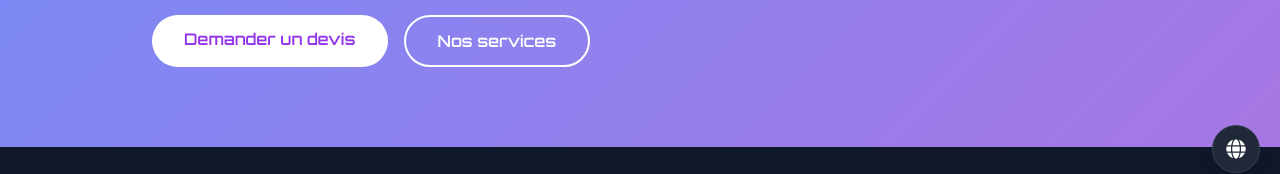
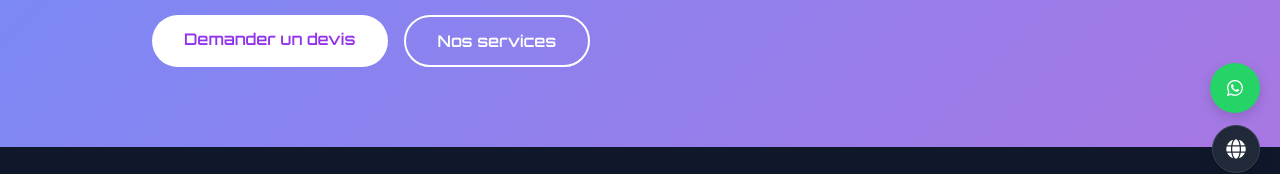
Before and after one commit to monkamherman/innoving-stack, a React (Vite) app: page / in a window 1280 px wide. Shown: the part 547-721 px from the top of the page. Built offline with nearby package versions, Linux system fonts and the light colour scheme.

Commit message:
version 9

```diff
--- a/src/globals.css
+++ b/src/globals.css
@@ -5,6 +5,7 @@ body {
   font-family: 'Poppins', sans-serif;
   scroll-behavior: smooth;
   transition: all 0.5s ease;
+  overflow-x: hidden;
 }
 
 .futurist-font {
@@ -125,7 +126,32 @@ body {
   right: 20px;
   z-index: 1000;
 }
+.whatsapp {
+  position: fixed;
+  bottom: 140px;
+  right: 20px;
+  z-index: 1000;
+}
+.whatsapp-button {
+  /* position: fixed;
+  bottom: 24px;
+  right: 24px; */
+  background: #25D366;
+  color: white;
+  border-radius: 50%;
+  width: 50px;
+  height: 50px;
+  display: flex;
+  align-items: center;
+  justify-content: center;
+  box-shadow: 0 4px 12px rgba(0,0,0,0.15);
+  transition: all 0.3s ease;
+}
 
+.whatsapp-button:hover {
+  background: #128C7E;
+  transform: scale(1.1);
+}
 /* Responsive Adjustments */
 @media (max-width: 768px) {
   .timeline-item::before {
--- a/src/layouts/footer/Footer.tsx
+++ b/src/layouts/footer/Footer.tsx
@@ -4,6 +4,7 @@ import { useLanguage} from '@/contexts/LanguageContext';
 import  {useTheme} from '@/contexts/ThemeContext'
 import ThemeSelector from '@/layouts/footer/ThemeSelector';
 import LanguageSelector from './LanguageSelector';
+import Whatsapp from './Whatsapp';
 
 const Footer: React.FC = () => {
 
@@ -84,6 +85,7 @@ const Footer: React.FC = () => {
           </div>
           <LanguageSelector />
           <ThemeSelector />
+          <Whatsapp />
           <div>
             <h4 className="text-lg font-semibold text-white mb-4 futurist-font">
               {t('newsletter')}
--- /dev/null
+++ b/src/layouts/footer/Whatsapp.tsx
@@ -0,0 +1,16 @@
+import { BsWhatsapp } from "react-icons/bs";
+import React from 'react'
+
+const Whatsapp: React.FC = () => {
+    const message = encodeURIComponent("Bonjour, je vous contacte depuis votre site web");
+  return (
+    <div className="whatsapp">
+      <a href={`https://wa.me/682216545?text=${message}`}
+       className="whatsapp-button">
+  <BsWhatsapp />
+</a>
+    </div>
+  )
+}
+
+export default Whatsapp
--- a/src/pages/home/composant/PortfolioSection.tsx
+++ b/src/pages/home/composant/PortfolioSection.tsx
@@ -1,9 +1,9 @@
+import { DiMitlicence } from "react-icons/di";
 import { AiOutlineBarChart } from "react-icons/ai";
 import { HiOutlineDeviceMobile } from "react-icons/hi";
-import { AiOutlineShoppingCart } from "react-icons/ai";
 import { useLanguage} from '@/contexts/LanguageContext';
 import  {useTheme} from '@/contexts/ThemeContext'
-import React from 'react';
+import React, { useState } from 'react';
 import type { JSX } from "react/jsx-runtime";
 
 type Project = {
@@ -11,6 +11,7 @@ type Project = {
   title: string;
   descKey: string;
   icon: JSX.Element;
+  link: string;
   tags: string[];
   bgColor: 'primary' | 'secondary' | 'gradient';
 };
@@ -18,33 +19,58 @@ type Project = {
 const PortfolioSection: React.FC = () => {
   const { t } = useLanguage();
   const { theme } = useTheme();
+  const [showAll, setShowAll] = useState(false);
 
   const projects: Project[] = [
     {
       id: 'project1',
-      title: 'MarketPro',
-      descKey: 'Plateforme e-commerce complète avec gestion des stocks, paiements sécurisés et analytics.',
-      icon: <AiOutlineShoppingCart />,
-      tags: ['node', 'react', 'mongodb'],
+      title: 'Future academy',
+      descKey: "Site web éducatif moderne et responsive, offrant une vitrine dynamique pour une institution scolaire.",
+      icon: <DiMitlicence />,
+      link: 'https://future-academic.onrender.com',
+      tags: ['tailwind css', 'react'],
       bgColor: 'primary'
     },
     {
       id: 'project2',
-      title: 'HealthTrack',
-      descKey: 'Application mobile de suivi médical avec synchronisation des données et notifications intelligentes.',
+      title: 'Beaty room',
+      descKey: 'Site web vitrine dynamique pour une institution scolaire.',
       icon: <HiOutlineDeviceMobile />,
+      link: "https://beaty-room.onrender.com",
       tags: ['django', 'node', 'react'],
       bgColor: 'secondary'
     },
     {
       id: 'project3',
-      title: 'Analytics360',
-      descKey: "Solution SaaS d'analyse de données en temps réel avec tableaux de bord personnalisables.",
+      title: 'Power fit',
+      descKey: "Site web moderne et responsive pour une salle de sport premium, offrant des programmes d'entraînement personnalisés, des coachs experts et des services haut de gamme, avec un mode sombre et une navigation intuitive.",
       icon: <AiOutlineBarChart />,
+      link: 'https://power-fit.onrender.com',
       tags: ['react', 'node', 'posgresql'],
       bgColor: 'gradient'
-    }
+    },
+    {
+      id: 'project4',
+      title: 'Projet 4',
+      descKey: 'Description du quatrième projet.',
+      icon: <HiOutlineDeviceMobile />,
+      link: "#",
+      tags: ['django', 'node', 'react'],
+      bgColor: 'secondary'
+    },
+    {
+      id: 'project5',
+      title: 'Projet 5',
+      descKey: 'Description du cinquième projet.',
+      icon: <HiOutlineDeviceMobile />,
+      link: "#",
+      tags: ['django', 'node', 'react'],
+      bgColor: 'secondary'
+    },
   ];
+
+  // Sélectionne les 3 premiers projets ou tous selon l'état
+  const displayedProjects = showAll ? projects : projects.slice(0, 3);
 
   const getBackgroundColor = (colorType: Project['bgColor']) => {
     switch (colorType) {
@@ -75,9 +101,9 @@ const PortfolioSection: React.FC = () => {
         </div>
 
         <div className="grid grid-cols-1 md:grid-cols-2 lg:grid-cols-3 gap-8">
-          {projects.map((project) => (
+          {displayedProjects.map((project) => (
+            <a href={project.link} target="_blank" rel="noopener noreferrer" key={project.id}>
               <div
-              key={project.id}
                 className="rounded-xl overflow-hidden shadow-md hover:shadow-lg transition duration-300 cyber-border"
                 style={{ backgroundColor: theme.cardBg }}
               >
@@ -94,14 +120,14 @@ const PortfolioSection: React.FC = () => {
                   <h3 className="text-xl font-semibold text-white mb-2 futurist-font">
                     {project.title}
                   </h3>
-                <p className="text-gray-300 mb-4">{t(project.descKey)}</p>
+                  <p className="text-gray-300 mb-4 line-clamp-2 hover:line-clamp-none transition-all duration-300">{t(project.descKey)}</p>
                   <div className="flex flex-wrap gap-2">
                     {project.tags.map((tagKey, index) => (
                       <span
                         key={index}
                         className="px-3 py-1 rounded-full text-sm"
                         style={{
-                        backgroundColor: project.bgColor,
+                          backgroundColor: project.bgColor === 'gradient' ? theme.primary : undefined,
                           opacity: 0.2,
                           color: 'yellow'
                         }}
@@ -112,16 +138,19 @@ const PortfolioSection: React.FC = () => {
                   </div>
                 </div>
               </div>
+            </a>
           ))}
         </div>
 
         <div className="text-center mt-12">
-          <a
-            href="#contact"
+          {projects.length > 3 && (
+            <button
+              onClick={() => setShowAll(!showAll)}
               className="inline-block gradient-bg text-white px-8 py-3 rounded-full font-semibold hover:opacity-90 transition futurist-font"
             >
-            {t('seeMore')}
-          </a>
+              {showAll ? t('Voir moins') : t('Voir plus')}
+            </button>
+          )}
         </div>
       </div>
     </section>
```
Lines whose indentation alone changed are shown as unchanged.
